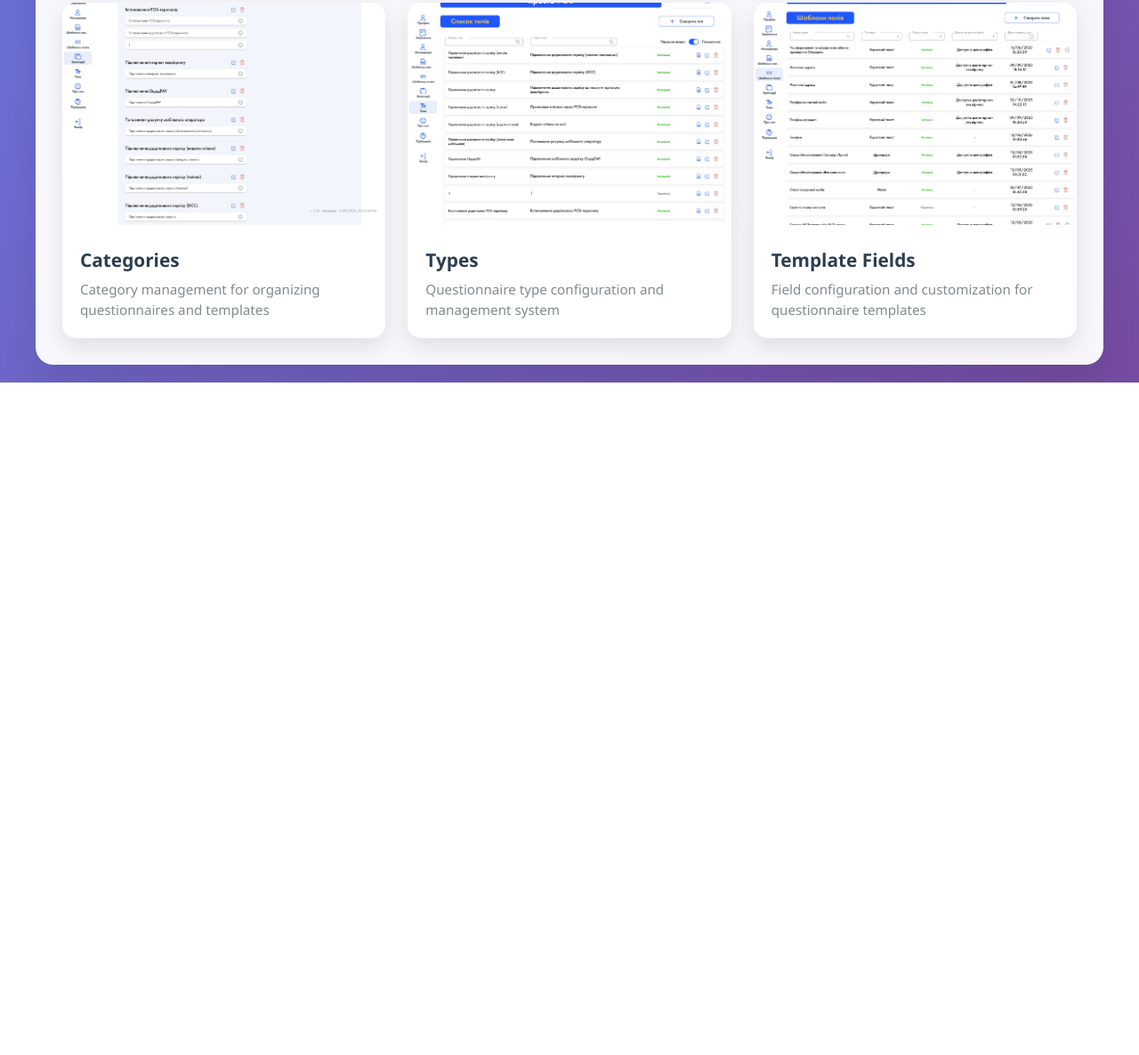
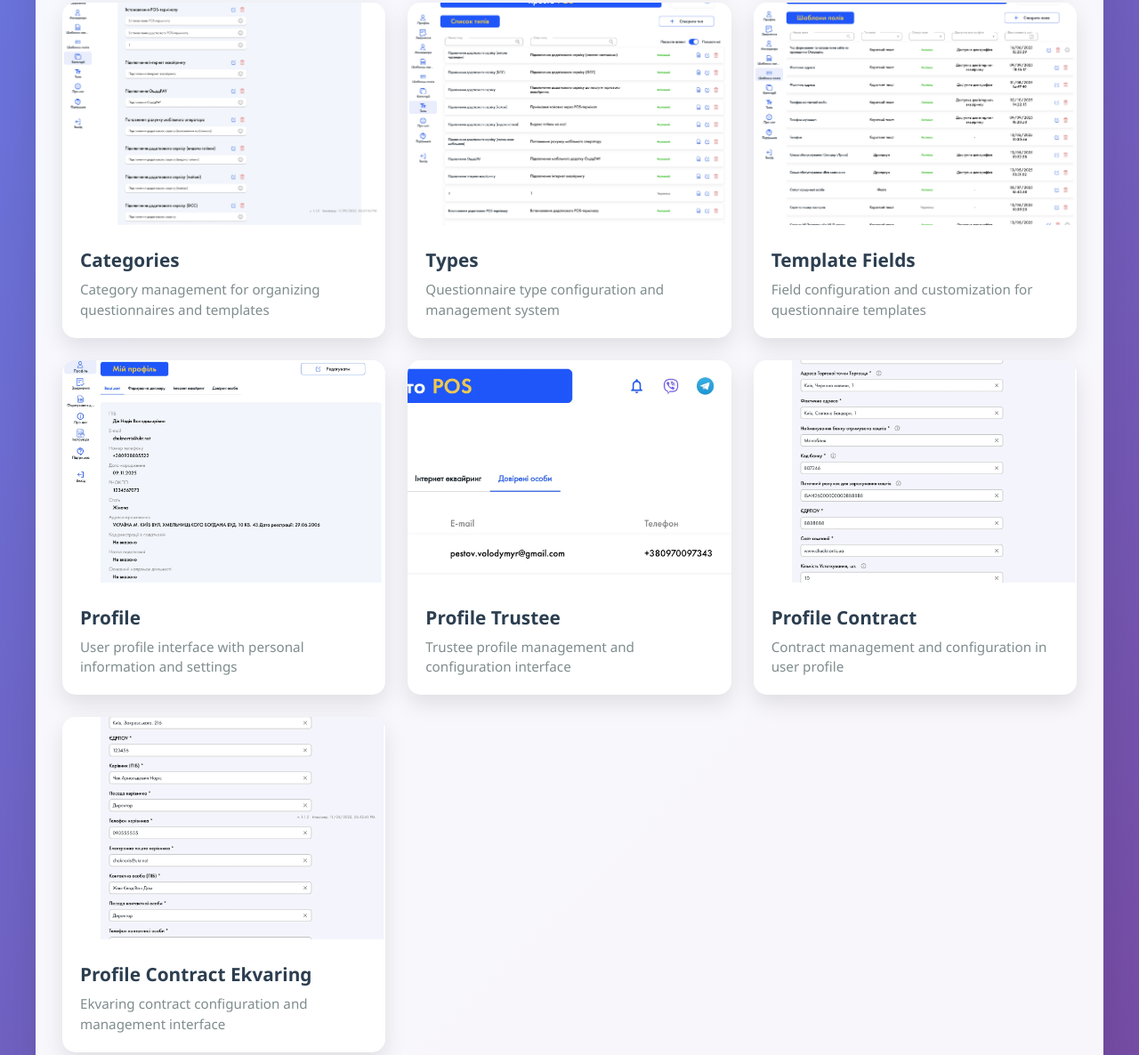
Before and after one commit to pestov-v/onboarding, a plain HTML site: page index.html in a window 1280 px wide. Shown: the part 681-1867 px from the top of the page at 89% size. Before the commit the page ends 1111 px from the top, so only its background shows below. Drawn offline with Linux system fonts and the light colour scheme.

Commit message:
added photo profile

```diff
--- a/index.html
+++ b/index.html
@@ -211,7 +211,9 @@
           <img src="gallery/images/anketa-list.webp" alt="Questionnaire List" />
           <div class="gallery-item-content">
             <h3>Questionnaire List</h3>
-            <p>List of all questionnaires with management and filtering options</p>
+            <p>
+              List of all questionnaires with management and filtering options
+            </p>
           </div>
         </div>
 
@@ -239,7 +241,9 @@
           <img src="gallery/images/categories.webp" alt="Categories" />
           <div class="gallery-item-content">
             <h3>Categories</h3>
-            <p>Category management for organizing questionnaires and templates</p>
+            <p>
+              Category management for organizing questionnaires and templates
+            </p>
           </div>
         </div>
 
@@ -267,6 +271,59 @@
             <p>
               Field configuration and customization for questionnaire templates
             </p>
+          </div>
+        </div>
+
+        <div
+          class="gallery-item"
+          onclick="openModal('gallery/images/profile.webp')"
+        >
+          <img src="gallery/images/profile.webp" alt="Profile" />
+          <div class="gallery-item-content">
+            <h3>Profile</h3>
+            <p>User profile interface with personal information and settings</p>
+          </div>
+        </div>
+
+        <div
+          class="gallery-item"
+          onclick="openModal('gallery/images/profile_trustee.webp')"
+        >
+          <img
+            src="gallery/images/profile_trustee.webp"
+            alt="Profile Trustee"
+          />
+          <div class="gallery-item-content">
+            <h3>Profile Trustee</h3>
+            <p>Trustee profile management and configuration interface</p>
+          </div>
+        </div>
+
+        <div
+          class="gallery-item"
+          onclick="openModal('gallery/images/profile_contract.webp')"
+        >
+          <img
+            src="gallery/images/profile_contract.webp"
+            alt="Profile Contract"
+          />
+          <div class="gallery-item-content">
+            <h3>Profile Contract</h3>
+            <p>Contract management and configuration in user profile</p>
+          </div>
+        </div>
+
+        <div
+          class="gallery-item"
+          onclick="openModal('gallery/images/profile_contract-ekvaring.webp')"
+        >
+          <img
+            src="gallery/images/profile_contract-ekvaring.webp"
+            alt="Profile Contract Ekvaring"
+          />
+          <div class="gallery-item-content">
+            <h3>Profile Contract Ekvaring</h3>
+            <p>Ekvaring contract configuration and management interface</p>
           </div>
         </div>
       </div>
```
Also changed, not shown: gallery/images/profile.webp (added), gallery/images/profile_contract-ekvaring.webp (added), gallery/images/profile_contract.webp (added), gallery/images/profile_trustee.webp (added).
